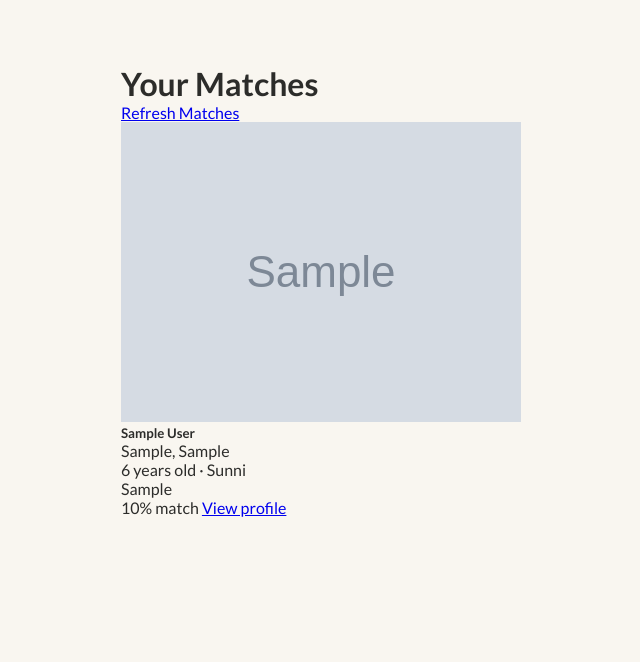
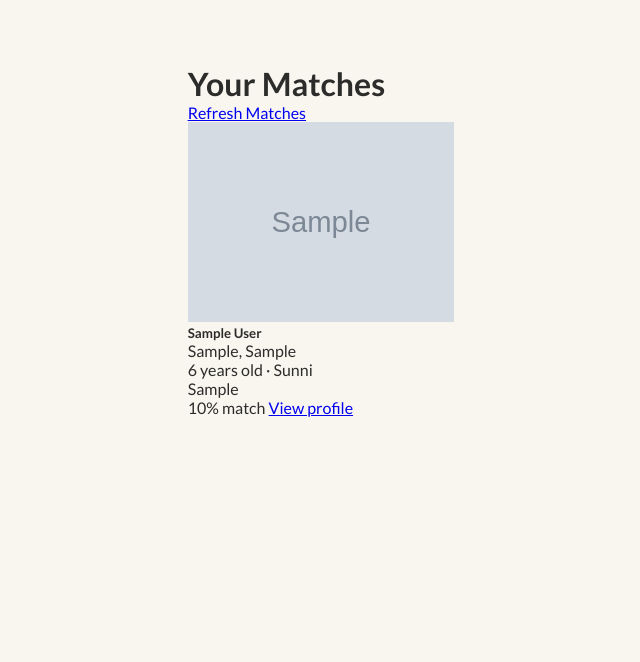
Before and after one commit to Sascha-netizen/sakina_matchmaking, a Django app: page /matching/matches/ in a window 1280 px wide. Shown: the part 69-731 px from the top of the page, without its empty margins (319-959 px from the left). Run offline with Django 4.2, Linux system fonts and the light colour scheme; a user stored in the database is signed in; tables that the repository leaves empty hold one stand-in row (values such as "Sample post"); grey boxes marked "Sample" are stand-in pictures.

Commit message:
Match card photo height

```diff
--- a/static/css/base.css
+++ b/static/css/base.css
@@ -111,3 +111,10 @@ footer {
     margin-bottom: 1.5rem;
     border: 3px solid var(--pine-teal);
 }
+
+/* ── Match Card ── */
+.card-img-top {
+    width: 100%;
+    height: 200px;
+    object-fit: cover;
+}
```
